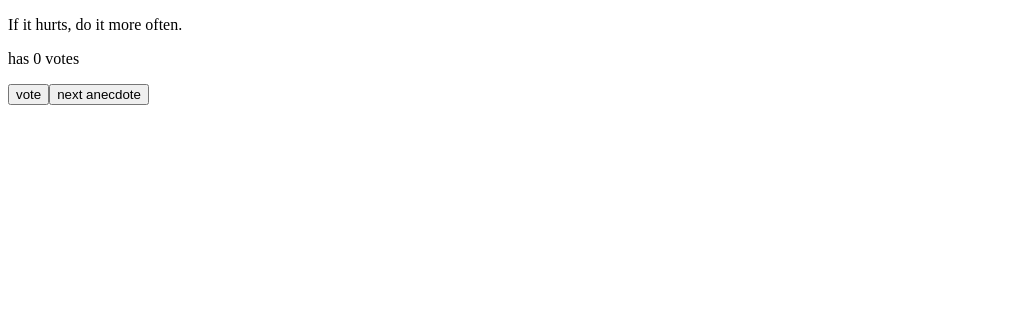
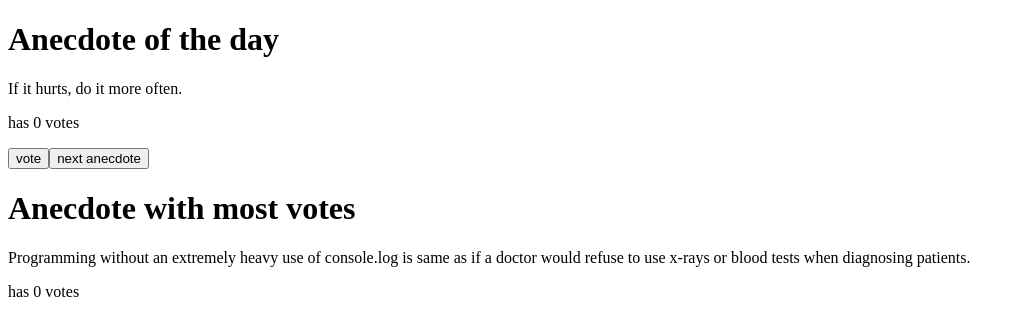
Before and after one commit to matnreyes/FullstackOpen2022, a React (Create React App) app in the folder part1/anecdotes/: page / in a window 1280 px wide. Shown: the top 336 px of the page, without its empty margins (0-1025 px from the left). Built offline with nearby package versions, Linux system fonts and the light colour scheme.

Commit message:
added most popular anecdote
Added support for seeing the most popular anecdote

```diff
--- a/part1/anecdotes/src/App.js
+++ b/part1/anecdotes/src/App.js
@@ -1,4 +1,11 @@
 import { useState } from 'react'
+
+const Anecdote = ({ anecdote, votes }) => (
+  <>
+    <p>{anecdote}</p>
+    <p>has {votes} votes</p>
+  </>
+)
 
 const App = () => {
   const [selected, setSelected] = useState(0)
@@ -45,12 +52,18 @@ const App = () => {
     return updateVotes
   }
 
+  const mostPopular = anecdotes.reduce((prev, current) => {
+    return (prev.votes > current.votes) ? prev : current
+  })
+
   return (
     <div>
-      <p>{anecdotes[selected].anecdote}</p>
-      <p>has {anecdotes[selected].votes} votes</p>
+      <h1>Anecdote of the day</h1>
+      <Anecdote anecdote={anecdotes[selected].anecdote} votes={anecdotes[selected].votes} />
       <button onClick={handleVote()}>vote</button>
       <button onClick={() => setSelected(generateRandom)}>next anecdote</button>
+      <h1>Anecdote with most votes</h1>
+      <Anecdote anecdote={mostPopular.anecdote} votes={mostPopular.votes} />
     </div>
   )
 }
```
